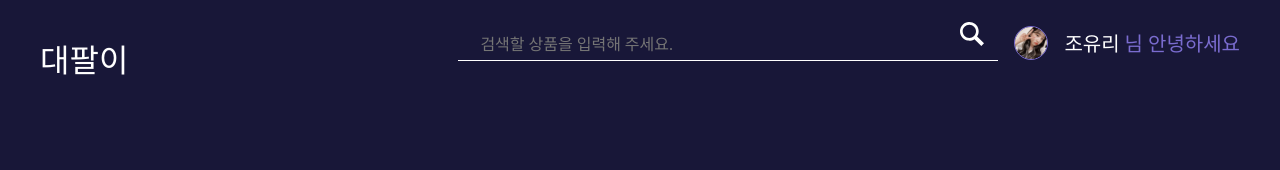
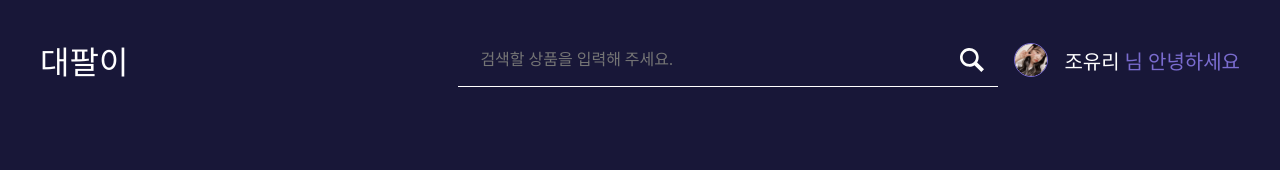
Before and after one commit to 2023-kodomo/fronEnd, a React (Create React App) app: page / in a window 1280 px wide. Shown: the top 170 px of the page. Built offline with nearby package versions, Linux system fonts and the light colour scheme.

Commit message:
💄:: 멋지다 윤교야

```diff
--- a/src/components/header.jsx
+++ b/src/components/header.jsx
@@ -8,10 +8,7 @@ const Header = ({ page = 0, user }) => {
       <HeaderLogo>대팔이</HeaderLogo>
       <FlexContainer>
         <SearchBar>
-                    <InputBar
-                        type="search"
-                        placeholder="검색할 상품을 입력해 주세요."
-                    />
+          <InputBar type="search" placeholder="검색할 상품을 입력해 주세요." />
           <SearchIcon src="./img/Searchicon.svg" alt="SearchIcon" />
         </SearchBar>
         <UserImg src="./img/Yuri.svg" alt="UserImg" />
@@ -29,9 +26,6 @@ const HeaderLogo = styled.div`
   font-size: 32px;
   font-style: normal;
   font-weight: 400;
-    position: absolute;
-    left: 40px;
-    top: 35px;
   cursor: pointer;
 `;
 
@@ -42,8 +36,6 @@ const FlexContainer = styled.div`
   align-items: center;
   gap: 16px;
   flex: 1 0 0;
-    position: relative;
-    right: 40px;
 `;
 
 const SearchBar = styled.div`
@@ -53,18 +45,14 @@ const SearchBar = styled.div`
   display: flex;
   justify-content: space-evenly;
   border-bottom: 1px solid white;
-    display: inline-block;
 `;
 
 const InputBar = styled.input`
-    font-size: 16pt;
   width: 478px;
   background-color: transparent;
   font-family: "Hakgyoansim Wooju";
   color: white;
-    &::placeholder {
-        font-size: 12pt;
-    }
+  font-size: 16px;
 `;
 const SearchIcon = styled.img`
   width: 32px;
@@ -72,8 +60,6 @@ const SearchIcon = styled.img`
   cursor: pointer;
 `;
 const UserImg = styled.img`
-    position: relative;
-    top: 8px;
   width: 32px;
   height: 32px;
   border-radius: 32px;
@@ -81,9 +67,7 @@ const UserImg = styled.img`
   cursor: pointer;
 `;
 const WelcomeText = styled.div`
-    position: relative;
-    top: 8px;
-    color: #7a6ccf;
+  color: #7a6ccf; // 임시방편 색깔
   font-family: "Hakgyoansim Wooju";
   font-size: 20px;
   font-style: normal;
@@ -96,11 +80,17 @@ const WelcomeText = styled.div`
 `;
 
 const Container = styled.div`
+  display: flex;
+  padding: 40px;
+  align-items: center;
+  gap: 10px;
+  flex-shrink: 0;
   position: absolute;
   width: 100vw;
   height: 120px;
   background-color: #181738;
   z-index: 1;
+  box-sizing: border-box;
 `;
 
 export default Header;
```
Lines whose indentation alone changed are shown as unchanged.
